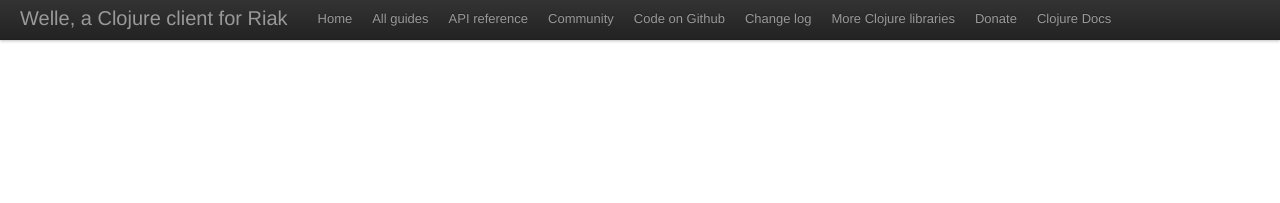
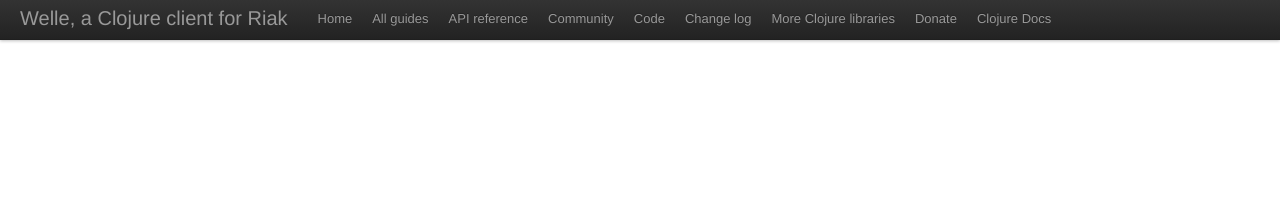
Before and after one commit to clojurewerkz/welle.docs, a Jekyll site: the page built from index.html, in a window 1280 px wide. Shown: the top 203 px of the page. Built offline with Jekyll 4.4.1, drawn with Linux system fonts in a browser that asks for light colours; some web fonts are replaced.

Commit message:
Cosmetics

```diff
--- a/_layouts/article.html
+++ b/_layouts/article.html
@@ -51,7 +51,7 @@
                 <a href='/articles/community.html'>Community</a>
               </li>
               <li>
-                <a href='https://github.com/michaelklishin/welle'>Code on Github</a>
+                <a href='https://github.com/michaelklishin/welle'>Code</a>
               </li>
               <li>
                 <a href="https://github.com/michaelklishin/welle/blob/master/ChangeLog.md">Change log</a>
--- a/_layouts/default.html
+++ b/_layouts/default.html
@@ -52,7 +52,7 @@
                 <a href='/articles/community.html'>Community</a>
               </li>
               <li>
-                <a href='https://github.com/michaelklishin/welle'>Code on Github</a>
+                <a href='https://github.com/michaelklishin/welle'>Code</a>
               </li>
               <li>
                 <a href="https://github.com/michaelklishin/welle/blob/master/ChangeLog.md">Change log</a>
```
